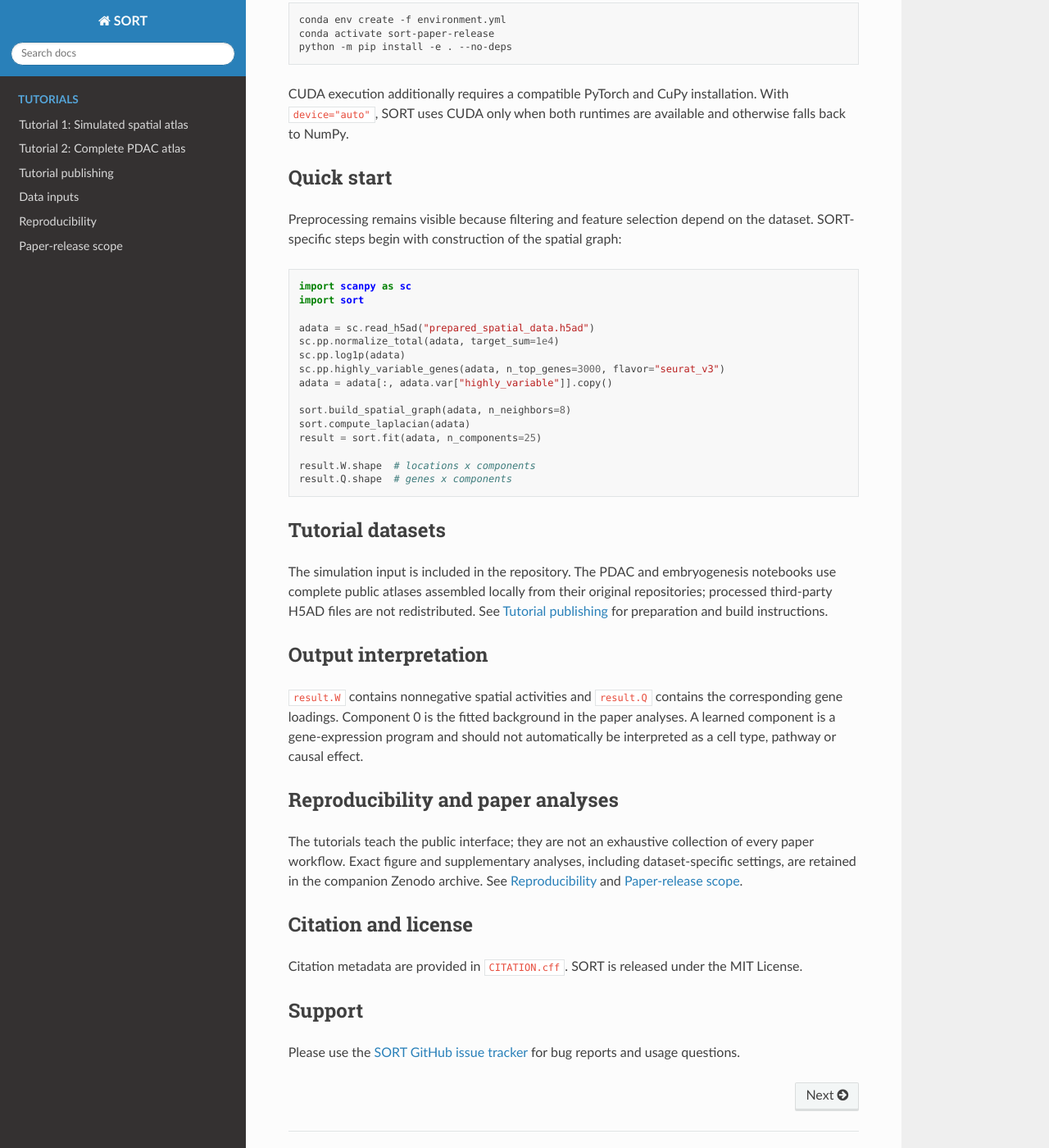
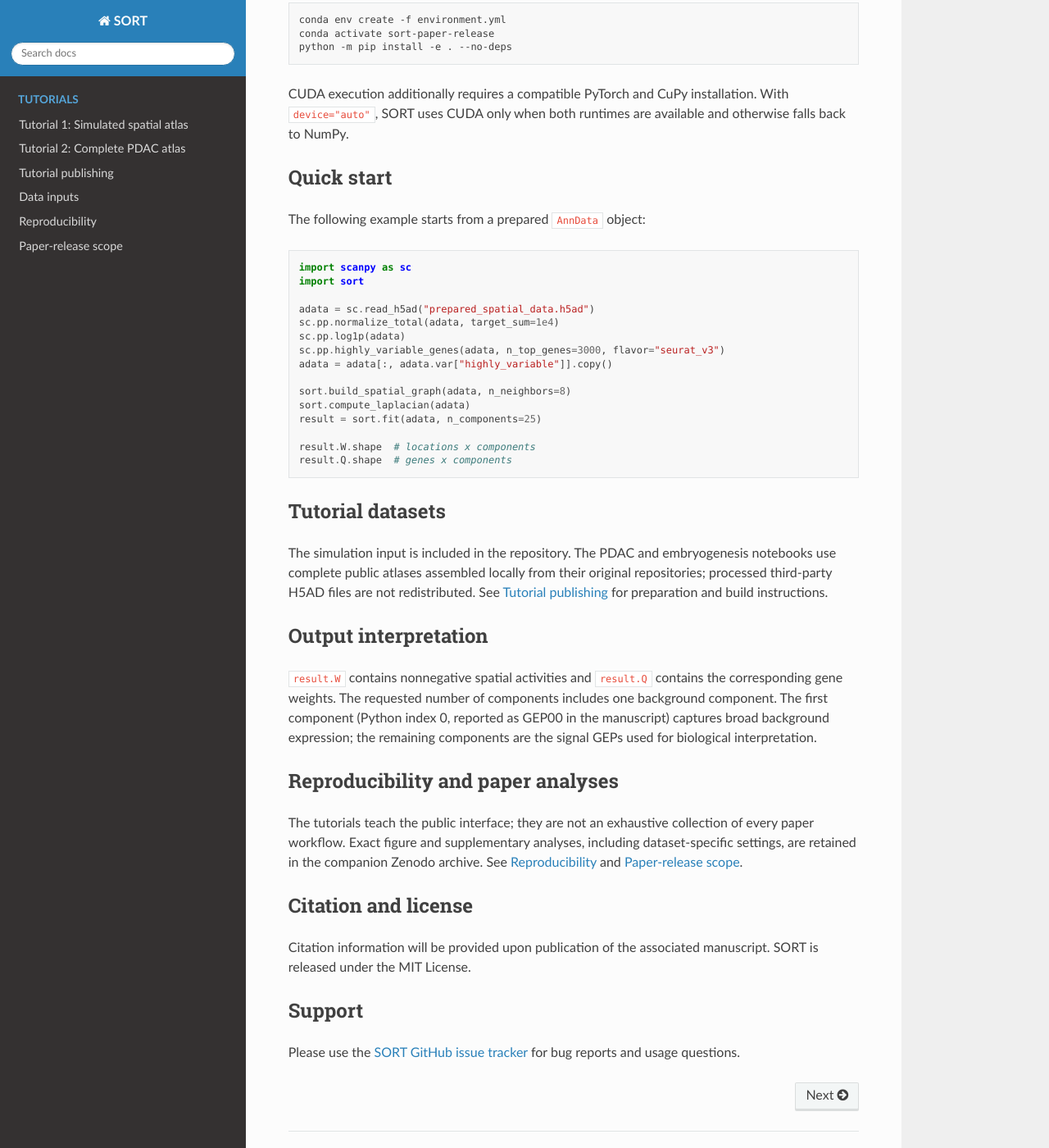
Before and after one commit to zerovain/SORT, a Sphinx documentation site: the page built from docs/index.rst, in a window 1280 px wide and 1400 px high, scrolled down 911 px. Shown: the whole window at 82% size. Built offline with Sphinx 7.4.7 and the Read the Docs theme 3.1.0, drawn with Linux system fonts in a browser that asks for light colours; pages that are not in the unit, such as notebooks, are missing from menus; some of the changed text lies outside the part shown.

```diff
--- a/docs/conf.py
+++ b/docs/conf.py
@@ -2,8 +2,8 @@
 
 
 project = "SORT"
-author = "SORT authors"
-copyright = "2026, SORT authors"
+author = "SORT contributors"
+copyright = "2026, SORT contributors"
 
 extensions = ["nbsphinx", "myst_parser"]
 templates_path = ["_templates"]
--- a/docs/index.rst
+++ b/docs/index.rst
@@ -38,8 +38,7 @@ Main features
 * unsupervised discovery of spatial gene-expression programs;
 * joint modeling of multiple sections, samples or developmental stages;
 * explicit per-section spatial graph construction;
-* spot-by-program activities and gene-by-program profiles with validated
-  orientations;
+* spot-by-program activities and shared gene-by-program profiles;
 * CPU and CUDA execution through the same analysis interface.
 
 Installation
@@ -60,9 +59,7 @@ are available and otherwise falls back to NumPy.
 Quick start
 -----------
 
-Preprocessing remains visible because filtering and feature selection depend
-on the dataset. SORT-specific steps begin with construction of the spatial
-graph:
+The following example starts from a prepared ``AnnData`` object:
 
 .. code-block:: python
 
@@ -94,9 +91,10 @@ Output interpretation
 ---------------------
 
 ``result.W`` contains nonnegative spatial activities and ``result.Q`` contains
-the corresponding gene loadings. Component 0 is the fitted background in the
-paper analyses. A learned component is a gene-expression program and should
-not automatically be interpreted as a cell type, pathway or causal effect.
+the corresponding gene weights. The requested number of components includes
+one background component. The first component (Python index 0, reported as
+GEP00 in the manuscript) captures broad background expression; the remaining
+components are the signal GEPs used for biological interpretation.
 
 Reproducibility and paper analyses
 ----------------------------------
@@ -109,8 +107,8 @@ archive. See :doc:`REPRODUCIBILITY` and :doc:`PAPER_RELEASE_SCOPE`.
 Citation and license
 --------------------
 
-Citation metadata are provided in ``CITATION.cff``. SORT is released under the
-MIT License.
+Citation information will be provided upon publication of the associated
+manuscript. SORT is released under the MIT License.
 
 Support
 -------
```
Also changed, not shown: README.md (+52 -93 lines), 2 other files.
